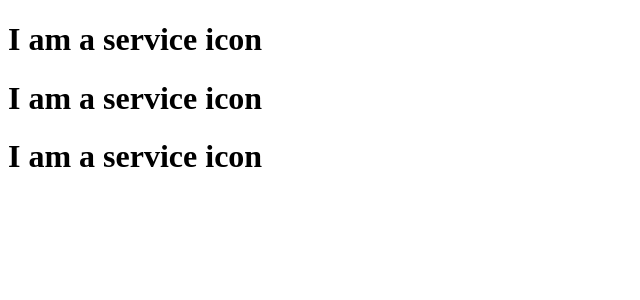
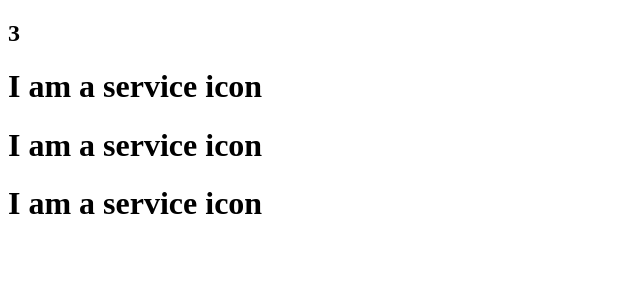
Before and after one commit to DiscoDancer/MoreFunWithReact, a React app: page / in a window 1280 px wide. Shown: the top 300 px of the page, without its empty margins (0-640 px from the left). Built offline with nearby package versions, Linux system fonts and the light colour scheme.

Commit message:
- dev progress

```diff
--- a/src/components/service-list.component.tsx
+++ b/src/components/service-list.component.tsx
@@ -1,9 +1,11 @@
 import * as React from "react";
 
 import ServiceIcon from "./service-icon.component";
+import ServiceListModel from "../models/service-list.model";
+import ApiService from "../services/api.service";
 
 interface ServiceListState {
-
+    model: ServiceListModel
 }
 
 interface ServiceListProps {
@@ -11,9 +13,30 @@ interface ServiceListProps {
 }
 
 export default class ServiceList extends React.Component<ServiceListProps, ServiceListState> {
+
+    constructor(props: ServiceListProps) {
+        super(props);
+
+        this.state = {
+            model: new ServiceListModel([]),
+        };
+    }
+
+    componentDidMount() {
+        const self = this;
+        ApiService.propertyServices.then((model) => {
+            self.setState({
+                model
+            });
+        }).catch((err) => {
+            console.log("error " + err);
+        });
+    }
+
     render() {
         return (
             <div>
+                <h2>{this.state.model.serviceIcons.length}</h2>
                 <ServiceIcon/>
                 <ServiceIcon/>
                 <ServiceIcon/>
```
